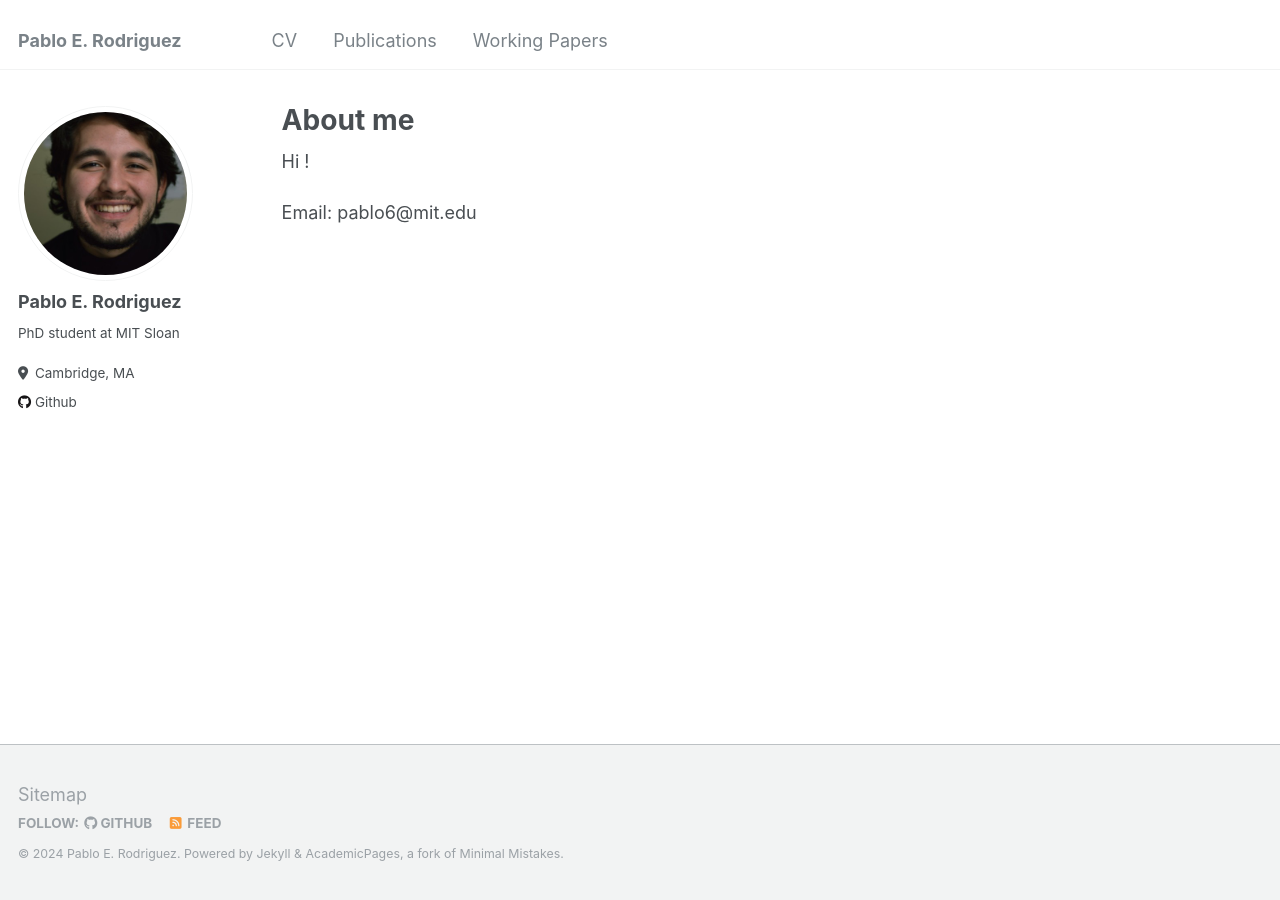
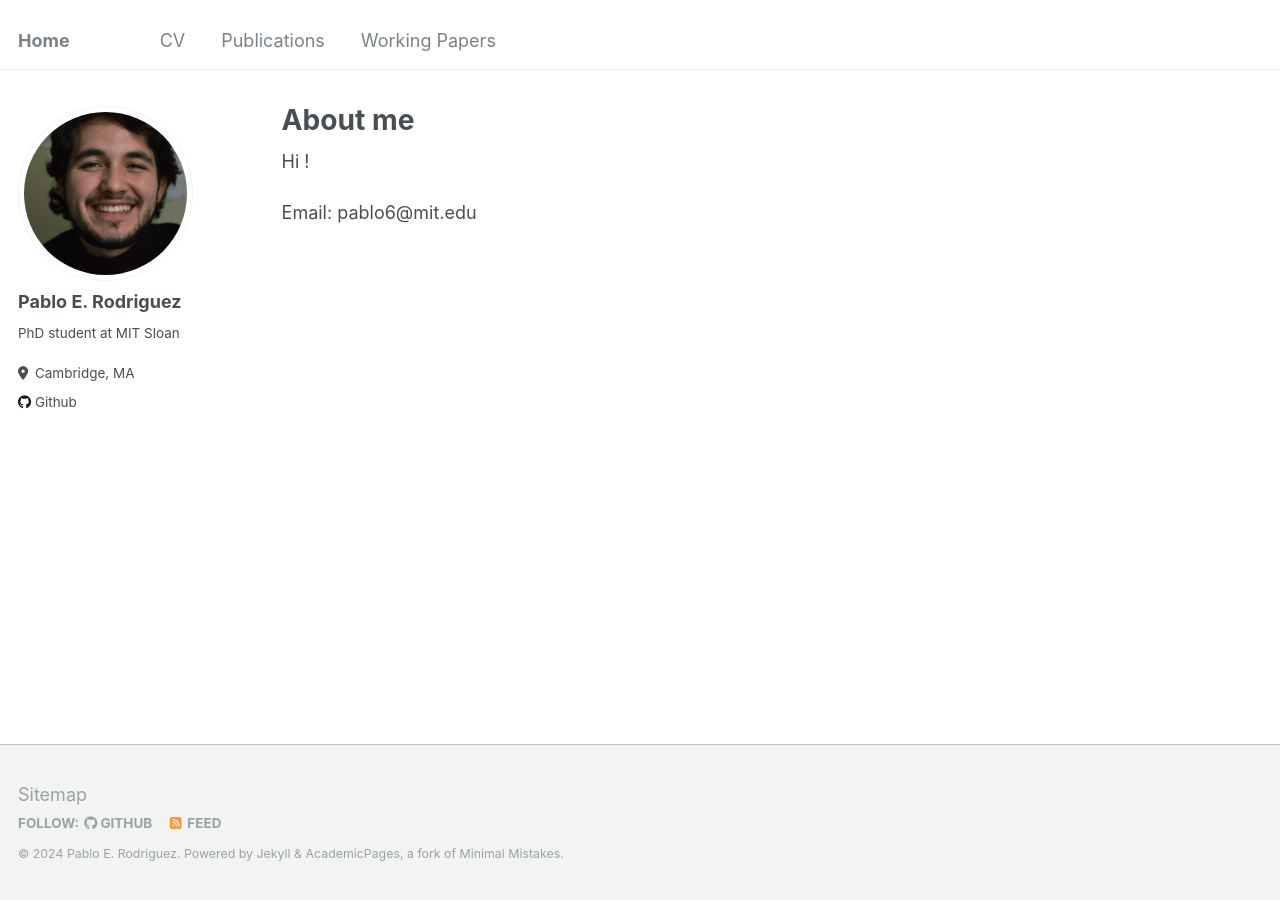
Before and after one commit to pablo-e-rodriguez/pablo-e-rodriguez.github.io, a Jekyll site: the page built from _pages/about.md, in a window 1280 px wide. Built offline with Jekyll 4.4.1, drawn with Linux system fonts in a browser that asks for light colours.

Commit message:
Update _config.yml

```diff
--- a/_config.yml
+++ b/_config.yml
@@ -8,7 +8,7 @@
 
 # Basic Site Settings
 locale                   : "en-US"
-title                    : "Pablo E. Rodriguez"
+title                    : "Home"
 title_separator          : "-"
 name                     : &name "Pablo E. Rodriguez"
 description              : &description "personal description"
```
